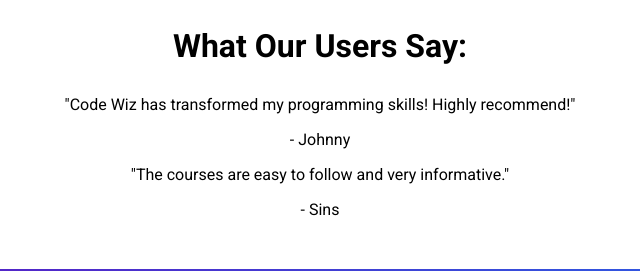
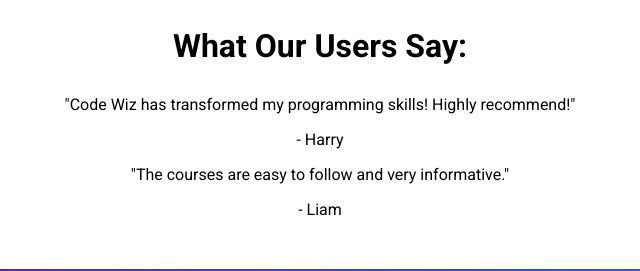
Before and after one commit to Kellozr/MINIproject1, a website: page homepage.html in a window 1280 px wide. Shown: the part 1280-1551 px from the top of the page, 320-960 px from the left. Drawn offline with Linux system fonts and the light colour scheme.

```diff
--- a/homepage.html
+++ b/homepage.html
@@ -92,11 +92,11 @@
         <h3>What Our Users Say:</h3>
         <div class="testimonial-item">
             <p>"Code Wiz has transformed my programming skills! Highly recommend!"</p>
-            <span>- Johnny</span>
+            <span>- Harry</span>
         </div>
         <div class="testimonial-item">
             <p>"The courses are easy to follow and very informative."</p>
-            <span>- Sins</span>
+            <span>- Liam</span>
         </div>
     </div>
 
```
